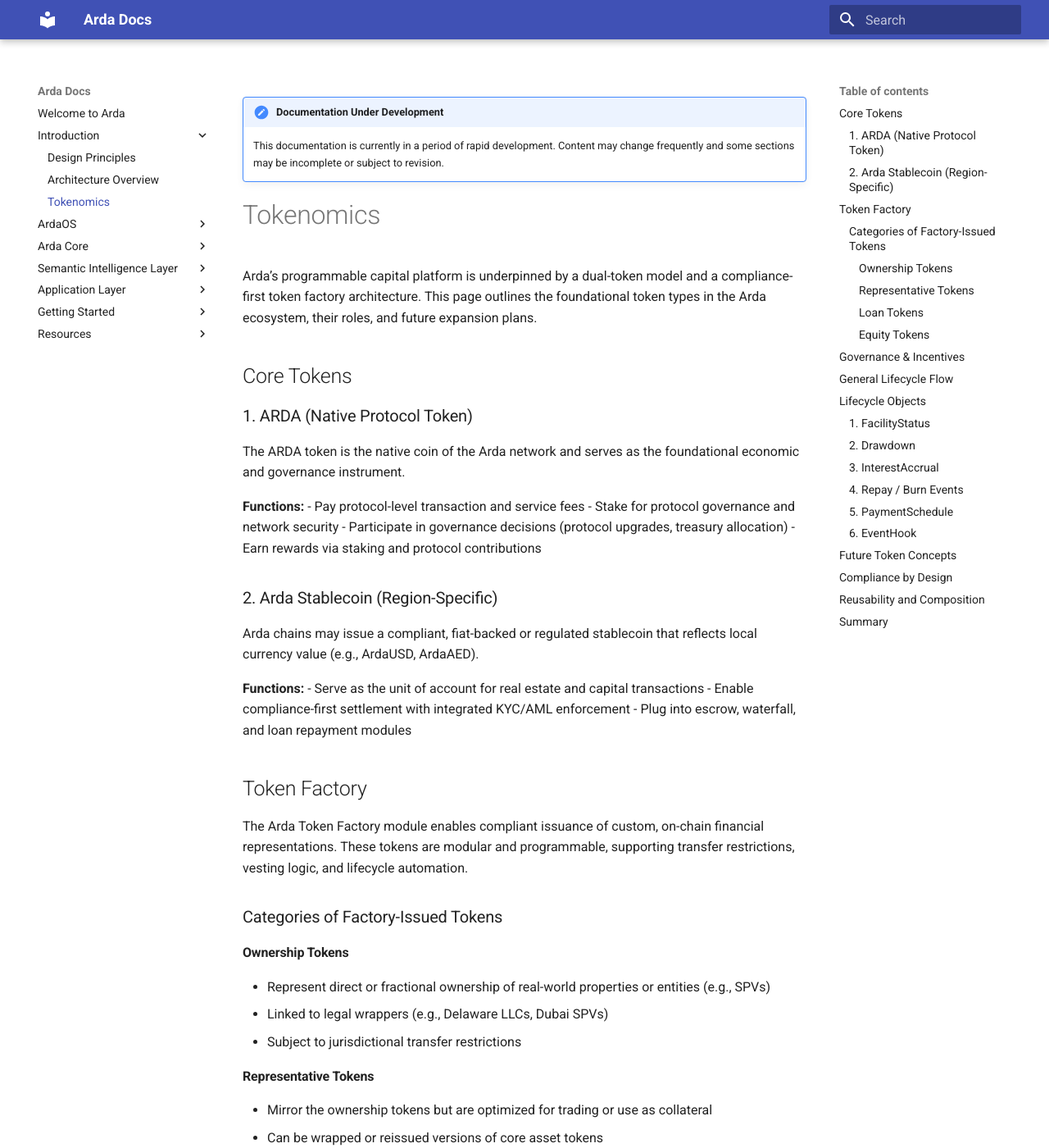
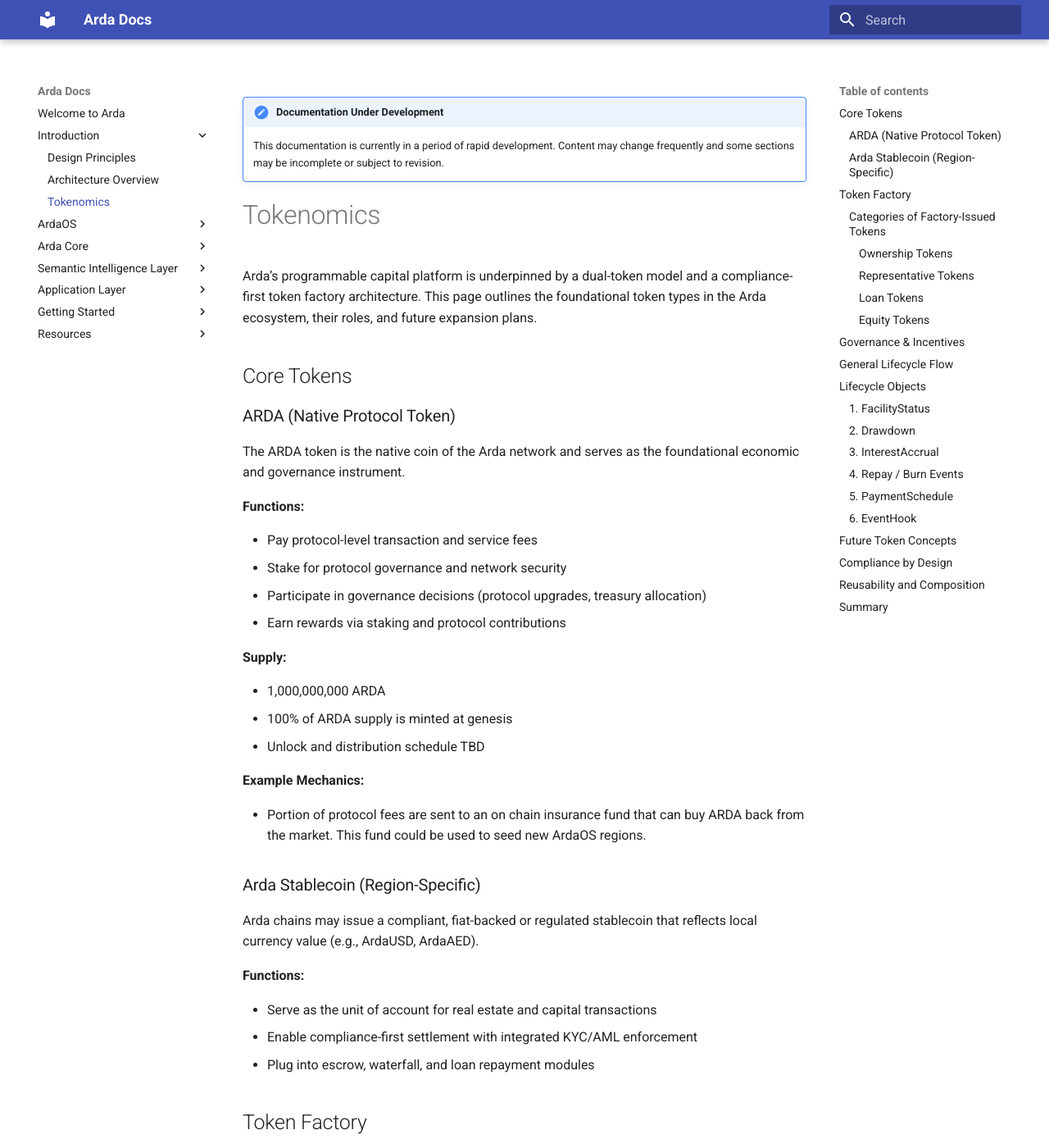
Before and after one commit to ardaglobal/docs, an MkDocs documentation site: the page built from docs/introduction/tokenomics.md, in a window 1280 px wide and 1400 px high. Shown: the whole window at 82% size. Built offline with MkDocs 1.6.1 and Material for MkDocs 9.7.7, drawn with Linux system fonts in a browser that asks for light colours; some of the changed text lies outside the part shown.

Commit message:
feat: initial pass of intro section

```diff
--- a/docs/introduction/tokenomics.md
+++ b/docs/introduction/tokenomics.md
@@ -5,19 +5,33 @@ Arda’s programmable capital platform is underpinned by a dual-token model and
 
 ## Core Tokens
 
-### 1. ARDA (Native Protocol Token)
+### ARDA (Native Protocol Token)
+
 The ARDA token is the native coin of the Arda network and serves as the foundational economic and governance instrument.
 
 **Functions:**
+
 - Pay protocol-level transaction and service fees
 - Stake for protocol governance and network security
 - Participate in governance decisions (protocol upgrades, treasury allocation)
 - Earn rewards via staking and protocol contributions
 
-### 2. Arda Stablecoin (Region-Specific)
+**Supply:**
+
+- 1,000,000,000 ARDA
+- 100% of ARDA supply is minted at genesis
+- Unlock and distribution schedule TBD
+
+**Example Mechanics:**
+
+- Portion of protocol fees are sent to an on chain insurance fund that can buy ARDA back from the market. This fund could be used to seed new ArdaOS regions.
+
+### Arda Stablecoin (Region-Specific)
+
 Arda chains may issue a compliant, fiat-backed or regulated stablecoin that reflects local currency value (e.g., ArdaUSD, ArdaAED).
 
 **Functions:**
+
 - Serve as the unit of account for real estate and capital transactions
 - Enable compliance-first settlement with integrated KYC/AML enforcement
 - Plug into escrow, waterfall, and loan repayment modules
@@ -53,11 +67,13 @@ The Arda Token Factory module enables compliant issuance of custom, on-chain fin
 Arda’s governance structure enables token-weighted participation, reputation gating, and compliance-enforced roles.
 
 **Mechanisms:**
+
 - On-chain DAO voting via ARDA token
 - Reputation boosts for verified contributors (agents, data providers, liquidity suppliers)
 - Treasury incentives for onboarding strategic assets or participants
 
 **Incentive Recipients:**
+
 - Agents (structuring, risk, monitoring)
 - Originators and asset onboarders
 - Data providers and oracle publishers
```
Also changed, not shown: docs/introduction/architecture-overview.md (+0 -15 lines).
